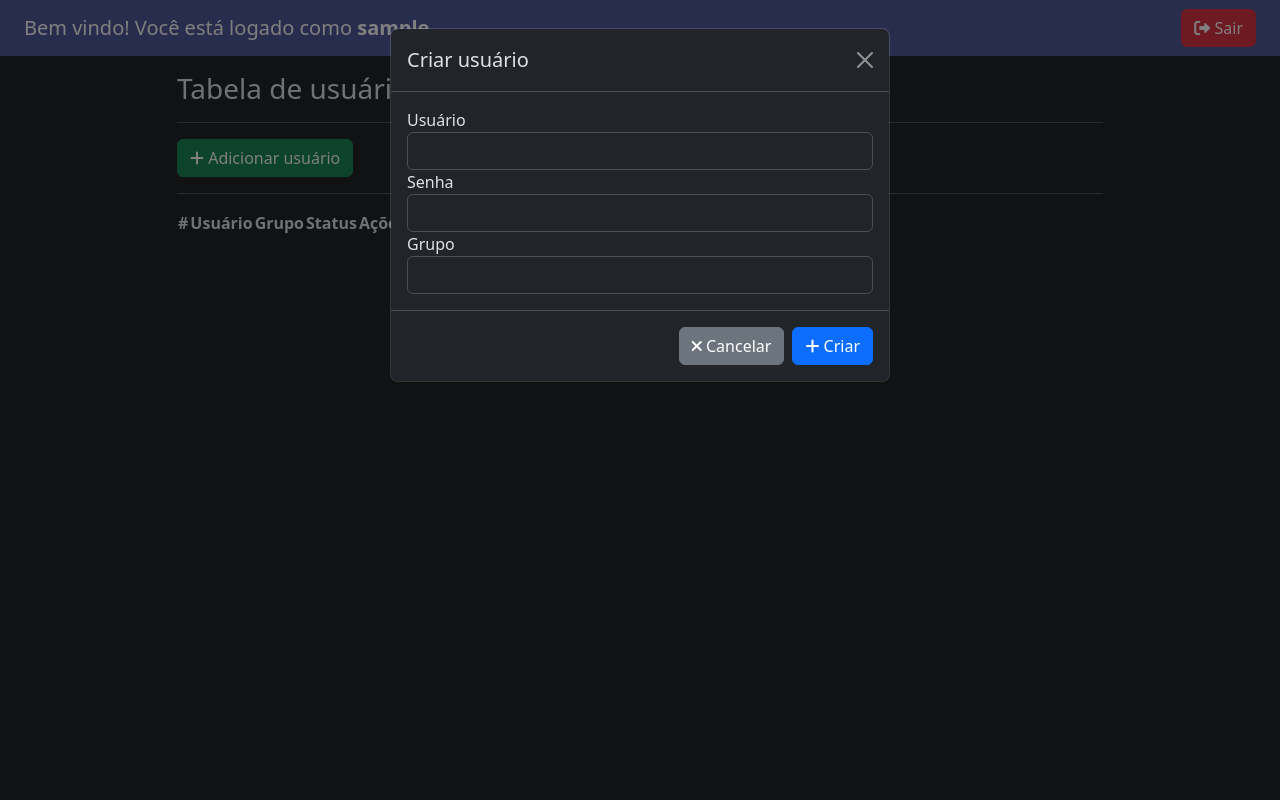
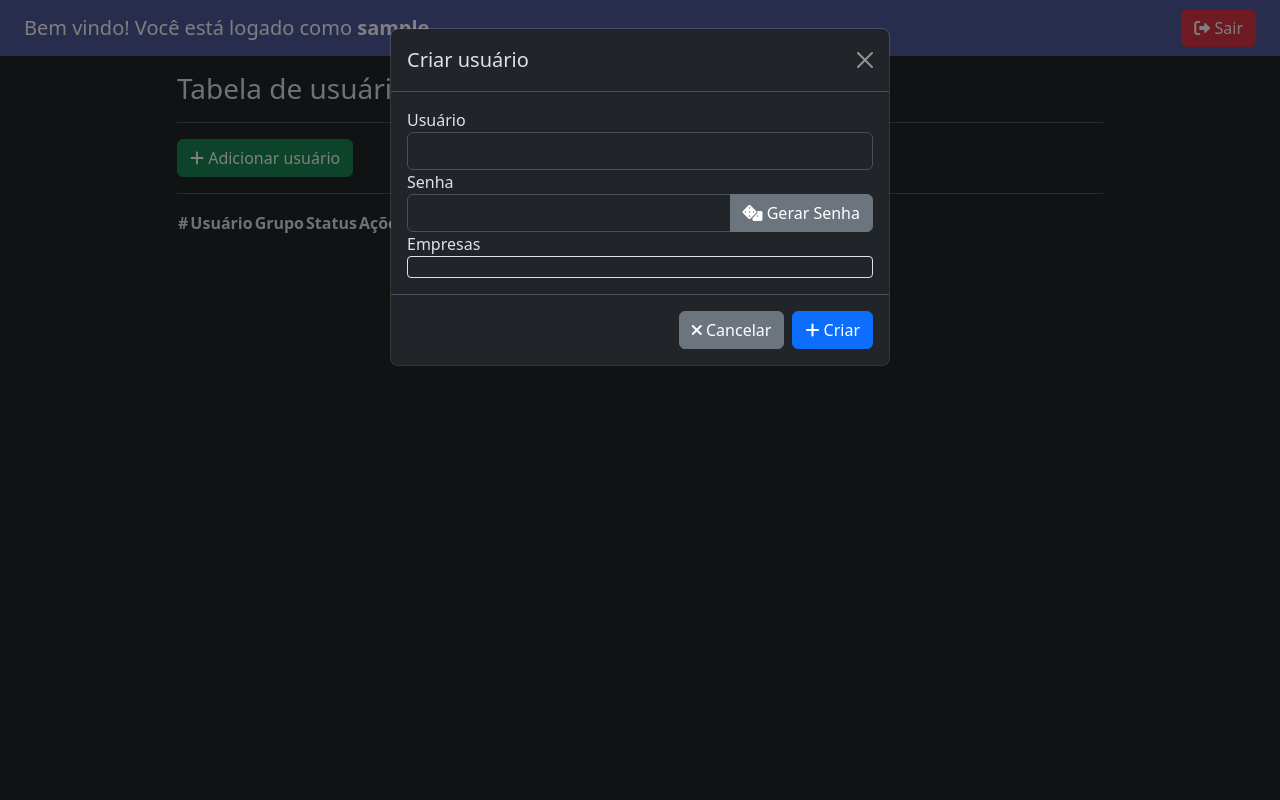
Before and after one commit to rodrigoadsilva/OpenVPN-User-Manager, a Flask app: template templates/users.html in a window 1280 px wide, after a click on "Adicionar usuário". Run offline with Flask 2, Linux system fonts and the light colour scheme; the template is opened without the code that fills it: most values are stand-ins (such as "Sample title", 1, 10 or a date in 2020); lists and menus that the app fills with data are empty; some libraries are stand-ins or nearby versions.

Commit message:
Add feature gen password

```diff
--- a/main.py
+++ b/main.py
@@ -163,7 +163,7 @@ def login():
 
             # Verifica a senha fornecida
             if crypt.crypt(password, hash_pw) == hash_pw:
-                 # Verifica se o usuário pertence ao grupo "openvpn.admin"
+                # Verifica se o usuário pertence ao grupo "openvpn.admin"
                 try:
                     group_info = grp.getgrnam(grupo_admin)
                     if username in group_info.gr_mem:
@@ -242,19 +242,34 @@ def get_users():
 @app.route('/add_user', methods=['POST'])
 def add_user():
     if 'username' in session:
-       user = request.form['user']
-       password = request.form['pass']
-       group = request.form['group']
+        user = request.form['user']
+        password = request.form['pass']
+        groups = request.form['groups'].split(',')
 
-       if create_user_and_add_to_group(user, password, group):
-           registrar_log(
-               operacao="CRIAR_USUARIO",
-               usuario_executante=session['username'],
-               detalhes=f"Criou usuário '{user}' no grupo '{group}'"
-           )
-           return jsonify({'success': True, 'message': 'Usuário criado com sucesso'})
-       else:
-           return jsonify({'success': False, 'message': 'Erro, veja o log no terminal'})
+        # Cria o usuário com o primeiro grupo
+        if create_user_and_add_to_group(user, password, groups[0]):
+            # Se houver mais grupos, adiciona o usuário a eles
+            if len(groups) > 1:
+                if change_user_group(user, groups):
+                    registrar_log(
+                        operacao="CRIAR_USUARIO",
+                        usuario_executante=session['username'],
+                        detalhes=f"Criou usuário '{user}' nos grupos '{', '.join(groups)}'"
+                    )
+                    return jsonify({'success': True, 'message': 'Usuário criado com sucesso'})
+                else:
+                    # Se falhar ao adicionar aos grupos adicionais, remove o usuário
+                    delete_user(user)
+                    return jsonify({'success': False, 'message': 'Erro ao adicionar grupos adicionais'})
+            else:
+                registrar_log(
+                    operacao="CRIAR_USUARIO",
+                    usuario_executante=session['username'],
+                    detalhes=f"Criou usuário '{user}' no grupo '{groups[0]}'"
+                )
+                return jsonify({'success': True, 'message': 'Usuário criado com sucesso'})
+        else:
+            return jsonify({'success': False, 'message': 'Erro ao criar usuário'})
     return redirect(url_for('login'))
 
 @app.route('/remove_user', methods=['POST'])
--- a/templates/users.html
+++ b/templates/users.html
@@ -13,6 +13,17 @@
 		html,
 		body {
 			height: 100%;
+		}
+		.checkbox-group {
+			max-height: 200px;
+			overflow-y: auto;
+			border: 1px solid #dee2e6;
+			padding: 10px;
+			border-radius: 4px;
+		}
+
+		.form-check {
+			margin-bottom: 8px;
 		}
 	</style>
 </head>
@@ -61,21 +72,31 @@
 					<button type="button" class="btn-close" data-bs-dismiss="modal" aria-label="Close"></button>
 				</div>
 				<div class="modal-body">
-					<form id="add_user_form">
+					<form id="addUserForm">
 						<div class="form-group">
 							<label for="user">Usuário</label>
 							<input type="text" class="form-control" id="user" name="user" required>
+						</div>
+						<div class="form-group">
 							<label for="pass">Senha</label>
-							<input type="password" class="form-control" id="pass" name="pass" required>
-							<label for="group">Grupo</label>
-							<select class="form-control" id="group_select" name="group" required>
-							</select>
+							<div class="input-group">
+								<input type="password" class="form-control" id="pass" name="pass" required>
+								<button type="button" class="btn btn-secondary" onclick="gerarSenha()">
+									<i class="fas fa-dice"></i> Gerar Senha
+								</button>
+							</div>
+						</div>
+						<div class="form-group">
+							<label>Empresas</label>
+							<div id="groupCheckboxes" class="checkbox-group">
+								<!-- Checkboxes serão inseridos aqui via JavaScript -->
+							</div>
 						</div>
 					</form>
 				</div>
 				<div class="modal-footer">
 					<button type="button" class="btn btn-secondary" data-bs-dismiss="modal"><i class="fas fa-times"></i> Cancelar</button>
-					<button type="button" class="btn btn-primary" onclick="add_user()"><i class="fas fa-plus"></i> Criar</button>
+					<button type="button" class="btn btn-primary" onclick="addUser()"><i class="fas fa-plus"></i> Criar</button>
 				</div>
 			</div>
 		</div>
@@ -140,6 +161,7 @@
 	<script>
 		// Global variables
 		document.addEventListener("DOMContentLoaded", function () {
+			// Carrega os usuários
 			fetch('/get_users')
 				.then(response => response.json())
 				.then(users => {
@@ -222,24 +244,8 @@
 				})
 				.catch(error => console.error('Erro ao buscar usuários:', error));
 
-			fetch('/get_groups')
-				.then(response => response.json())
-				.then(data => {
-					console.log(data);
-					const select = document.getElementById('group_select');
-					const change_group_select = document.getElementById('change_group_select');
-					data.forEach(group => {
-						const group_option = document.createElement('option');
-						const change_group_option = document.createElement('option');
-						group_option.value = group;
-						group_option.textContent = group;
-						select.appendChild(group_option);
-						change_group_option.value = group;
-						change_group_option.textContent = group;
-						change_group_select.appendChild(change_group_option);
-					});
-				})
-				.catch(error => console.error('Erro ao buscar grupos:', error));
+			// Carrega os grupos para o modal de criação
+			loadGroups();
 		})
 
 		// Modals invocations
@@ -296,18 +302,25 @@
 		}
 
 		// Functions
-		function add_user() {
-			console.log('add_user');
-			const form = document.getElementById('add_user_form');
-			const formData = new FormData(form);
-			// Verifica se os campos estão preenchidos
-			const user = formData.get('user');
-			const pass = formData.get('pass');
-			const group = formData.get('group');
-			if (!user || !pass || !group) {
-				alert('Por favor, preencha todos os campos');
+		function addUser() {
+			const user = document.getElementById('user').value;
+			const pass = document.getElementById('pass').value;
+			const selectedGroups = Array.from(document.querySelectorAll('input[name="groups"]:checked'))
+				.map(checkbox => checkbox.value);
+
+			if (selectedGroups.length === 0) {
+				Swal.fire({
+					icon: 'error',
+					title: 'Erro',
+					text: 'Selecione pelo menos uma empresa'
+				});
 				return;
 			}
+
+			const formData = new FormData();
+			formData.append('user', user);
+			formData.append('pass', pass);
+			formData.append('groups', selectedGroups.join(','));
 
 			fetch('/add_user', {
 				method: 'POST',
@@ -317,22 +330,20 @@
 			.then(data => {
 				if (data.success) {
 					Swal.fire({
-						title: 'Usuário adicionado com sucesso',
 						icon: 'success',
-						timer: 2000,
-						didClose: () => {
-							window.location.reload();
-						}
+						title: 'Sucesso',
+						text: data.message
+					}).then(() => {
+						window.location.reload();
 					});
 				} else {
 					Swal.fire({
-						title: 'Erro ao adicionar usuário',
 						icon: 'error',
-						timer: 2000
+						title: 'Erro',
+						text: data.message
 					});
 				}
-			})
-			.catch(error => console.error('Erro ao adicionar usuário:', error));
+			});
 		}
 
 		function change_password() {
@@ -543,6 +554,70 @@
 			});
 		}
 
+		function gerarSenha() {
+			const caracteres = 'abcdefghijklmnopqrstuvwxyzABCDEFGHIJKLMNOPQRSTUVWXYZ0123456789';
+			const tamanhoSenha = 8;
+			let senha = '';
+
+			// Garante pelo menos um número
+			senha += '0123456789'.charAt(Math.floor(Math.random() * 10));
+
+			// Garante pelo menos uma letra maiúscula
+			senha += 'ABCDEFGHIJKLMNOPQRSTUVWXYZ'.charAt(Math.floor(Math.random() * 26));
+
+			// Completa o resto da senha
+			for (let i = senha.length; i < tamanhoSenha; i++) {
+				senha += caracteres.charAt(Math.floor(Math.random() * caracteres.length));
+			}
+
+			// Embaralha a senha
+			senha = senha.split('').sort(() => Math.random() - 0.5).join('');
+
+			// Atualiza o campo de senha
+			document.getElementById('pass').value = senha;
+
+			// Mostra a senha gerada em um alerta
+			Swal.fire({
+				title: 'Senha Gerada',
+				text: senha,
+				icon: 'info',
+				confirmButtonText: 'Copiar e Fechar',
+			}).then((result) => {
+				if (result.isConfirmed) {
+					navigator.clipboard.writeText(senha);
+					Swal.fire({
+						title: 'Senha Copiada!',
+						icon: 'success',
+						timer: 1500,
+						showConfirmButton: false
+					});
+				}
+			});
+		}
+
+		function loadGroups() {
+			fetch('/get_groups')
+				.then(response => response.json())
+				.then(groups => {
+					const groupCheckboxes = document.getElementById('groupCheckboxes');
+					groupCheckboxes.innerHTML = ''; // Limpa os checkboxes existentes
+
+					groups.forEach(group => {
+						const div = document.createElement('div');
+						div.className = 'form-check';
+
+						div.innerHTML = `
+							<input class="form-check-input" type="checkbox" name="groups" value="${group}" id="group_${group}">
+							<label class="form-check-label" for="group_${group}">
+								${group}
+							</label>
+						`;
+
+						groupCheckboxes.appendChild(div);
+					});
+				});
+		}
+
 	</script>
 </body>
 
```
Also changed, not shown: 1 other file.
